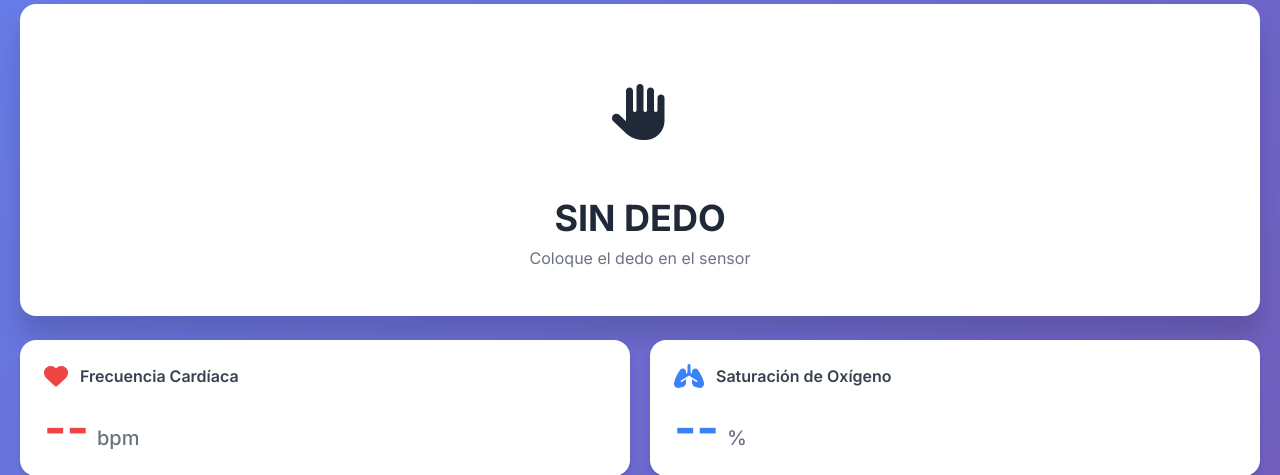
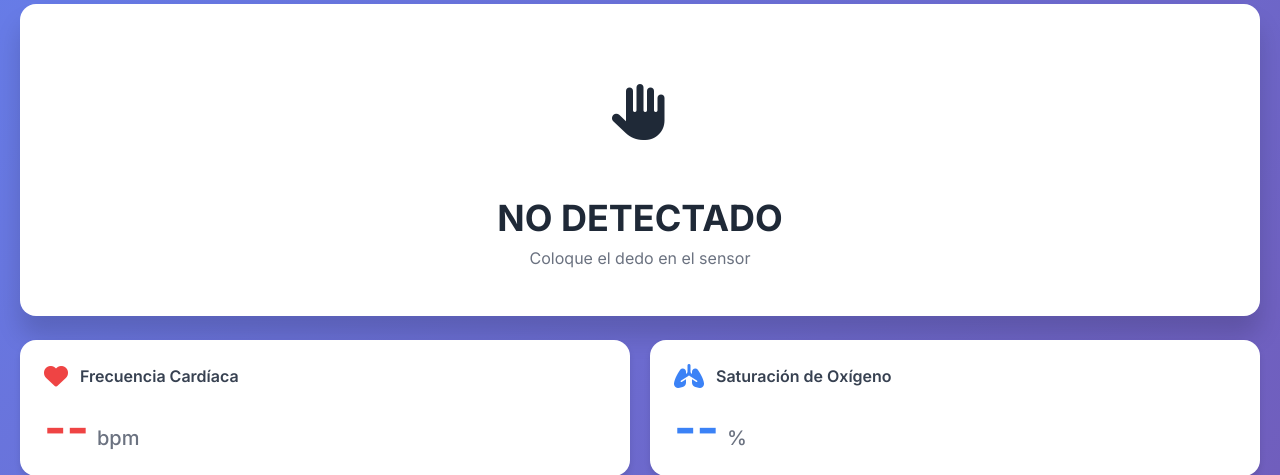
Before and after one commit to Ikiamg/filsync-cloud, a Flask app: page / in a window 1280 px wide. Shown: the part 142-617 px from the top of the page. Run offline with Flask 3, Linux system fonts and the light colour scheme; some libraries are stand-ins or nearby versions.

Commit message:
Update index.html

```diff
--- a/templates/index.html
+++ b/templates/index.html
@@ -42,7 +42,7 @@
                 <div class="state-icon" id="stateIcon">
                     <i class="fas fa-hand-paper"></i>
                 </div>
-                <h2 class="state-title" id="stateTitle">SIN DEDO</h2>
+                <h2 class="state-title" id="stateTitle">NO DETECTADO</h2>
                 <p class="state-subtitle">Coloque el dedo en el sensor</p>
             </section>
 
```
